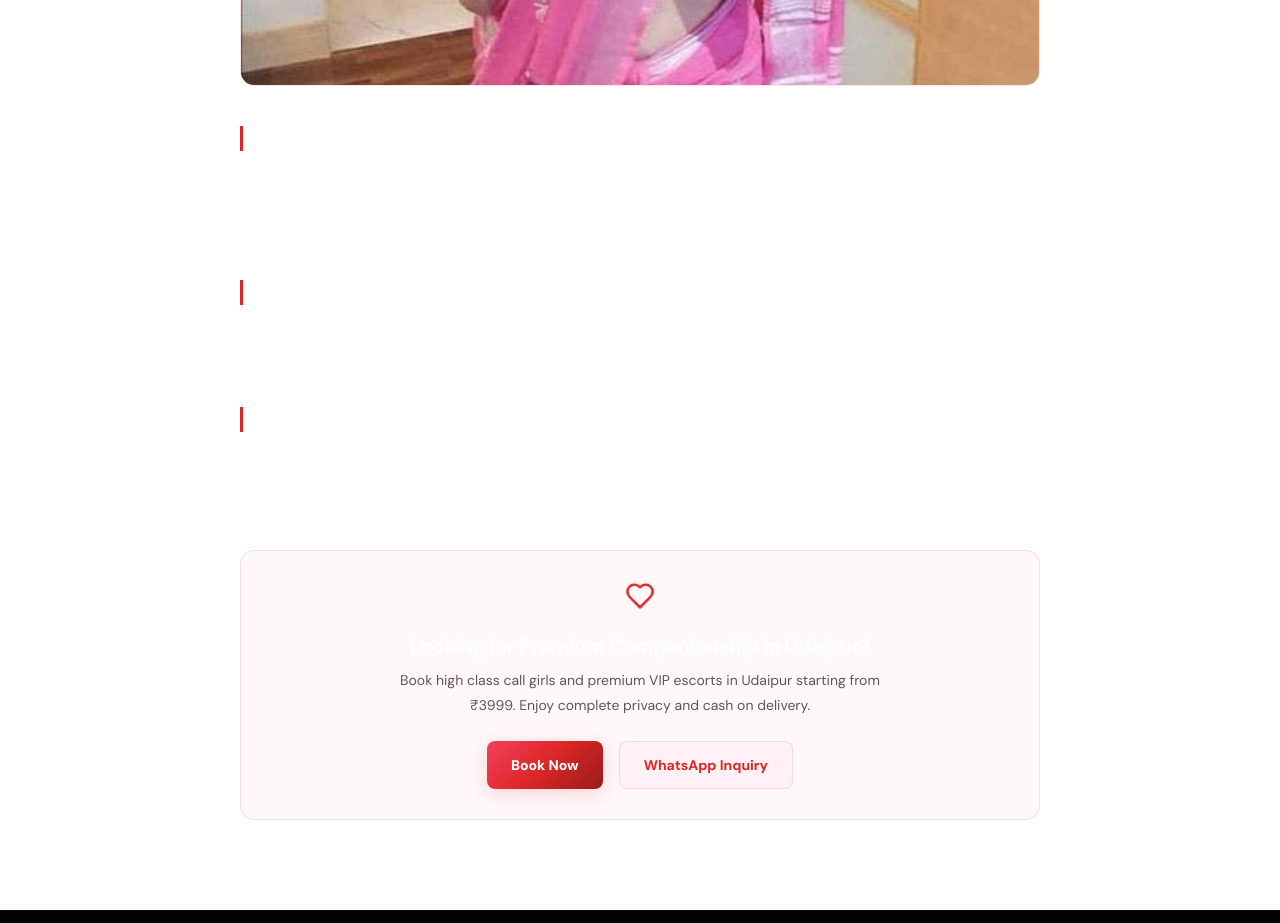
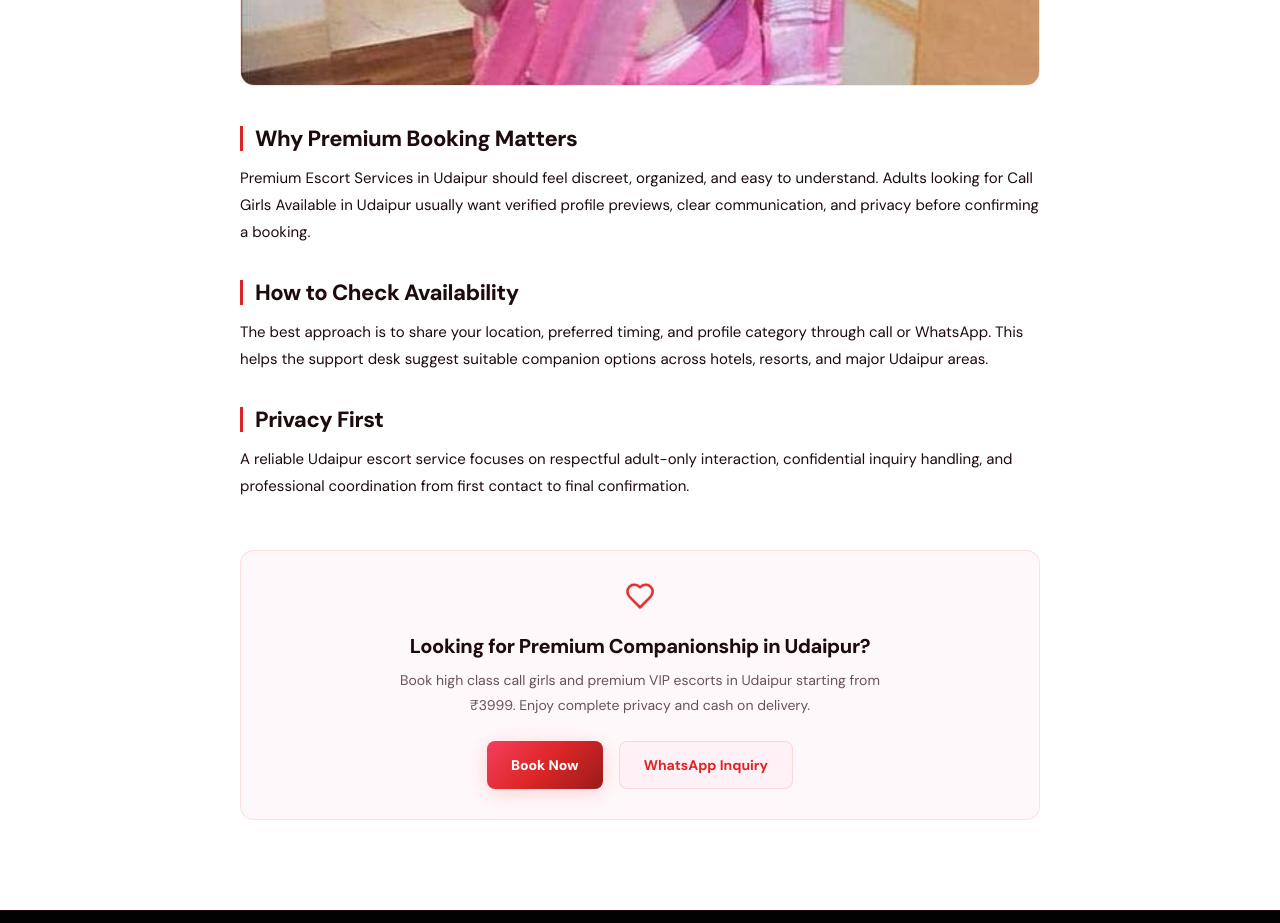
Before and after one commit to udaipuresorthub-del/velvet-affair, a Next.js app: page /blog/premium-escort-services-udaipur-booking-guide in a window 1280 px wide. Shown: the part 840-1763 px from the top of the page. Built offline with nearby package versions, Linux system fonts and the light colour scheme.

Commit message:
Fix white-on-white text readability issues, remove logo graphic emblem (text only logo), and update favicon to circular letter U

```diff
--- a/src/app/blog/[slug]/page.tsx
+++ b/src/app/blog/[slug]/page.tsx
@@ -170,7 +170,7 @@ export default async function BlogPostPage({ params }: Props) {
           </div>
 
           <div className="blog-post-content" style={{
-            color: "rgba(255, 255, 255, 0.85)",
+            color: "var(--ink)",
             fontSize: 16,
             lineHeight: 1.8
           }}>
@@ -178,7 +178,7 @@ export default async function BlogPostPage({ params }: Props) {
               <section key={idx} style={{ marginBottom: 34 }}>
                 <h2 style={{
                   fontSize: 22,
-                  color: "#fff",
+                  color: "var(--ink)",
                   marginBottom: 14,
                   borderLeft: "3px solid var(--gold)",
                   paddingLeft: 12
@@ -197,7 +197,7 @@ export default async function BlogPostPage({ params }: Props) {
             textAlign: "center"
           }}>
             <Heart size={30} className="icon-pulse gold-text" style={{ margin: "0 auto 16px" }} />
-            <h3 style={{ color: "#fff", fontSize: 20, marginBottom: 10 }}>Looking for Premium Companionship in Udaipur?</h3>
+            <h3 style={{ color: "var(--ink)", fontSize: 20, marginBottom: 10 }}>Looking for Premium Companionship in Udaipur?</h3>
             <p style={{ fontSize: 14, color: "var(--muted)", marginBottom: 24, maxWidth: 500, marginInline: "auto" }}>
               Book high class call girls and premium VIP escorts in Udaipur starting from ₹3999. Enjoy complete privacy and cash on delivery.
             </p>
--- a/src/app/blog/page.tsx
+++ b/src/app/blog/page.tsx
@@ -111,8 +111,8 @@ export default function BlogListingPage() {
                     <Calendar size={12} />
                     <span>{post.publishDate}</span>
                   </div>
-                  <h3 style={{ fontSize: 18, color: "#fff", marginBottom: 12, lineHeight: 1.3 }}>
-                    <Link href={`/blog/${post.slug}`} style={{ color: "#fff" }} className="hover-gold">
+                  <h3 style={{ fontSize: 18, color: "var(--ink)", marginBottom: 12, lineHeight: 1.3 }}>
+                    <Link href={`/blog/${post.slug}`} style={{ color: "var(--ink)" }} className="hover-gold">
                       {post.title}
                     </Link>
                   </h3>
--- a/src/app/globals.css
+++ b/src/app/globals.css
@@ -268,7 +268,7 @@ h1 {
 h2 {
   font-size: clamp(26px, 3.8vw, 38px);
   margin-bottom: 16px;
-  color: #fff;
+  color: var(--ink);
 }
 
 h3 {
@@ -280,7 +280,7 @@ h3 {
 h4 {
   font-size: 17px;
   margin-bottom: 8px;
-  color: #fff;
+  color: var(--ink);
 }
 
 p {
@@ -829,9 +829,9 @@ button.gold:hover {
 
 .feature-block-card h3 {
   font-size: 17px;
-  color: #fff;
+  color: var(--ink);
   margin-bottom: 14px;
-  border-bottom: 1px solid rgba(255, 255, 255, 0.05);
+  border-bottom: 1px solid var(--line);
   padding-bottom: 8px;
 }
 
@@ -854,7 +854,7 @@ button.gold:hover {
   gap: 6px;
   font-size: 13px;
   font-weight: 600;
-  color: rgba(255, 255, 255, 0.95);
+  color: var(--ink);
 }
 
 .minimal-bullet-list li svg {
@@ -868,7 +868,7 @@ button.gold:hover {
 }
 
 .editorial-block h3 {
-  color: #fff;
+  color: var(--ink);
   font-size: 20px;
   margin-bottom: 14px;
 }
@@ -1038,7 +1038,7 @@ button.gold:hover {
   padding: 18px 24px;
   font-weight: 700;
   font-size: 15px;
-  color: #fff;
+  color: var(--ink);
   cursor: pointer;
   list-style: none;
   display: flex;
@@ -1064,8 +1064,8 @@ button.gold:hover {
 
 .faq-content-v2 {
   padding: 0 24px 20px;
-  border-top: 1px solid rgba(255, 255, 255, 0.03);
-  background: rgba(0, 0, 0, 0.15);
+  border-top: 1px solid var(--line);
+  background: rgba(220, 38, 38, 0.02);
 }
 
 .faq-content-v2 p {
@@ -1093,7 +1093,7 @@ button.gold:hover {
   padding: 20px;
   border-radius: 0 8px 8px 0;
   font-size: 14px;
-  color: rgba(255, 255, 255, 0.9);
+  color: var(--ink);
   line-height: 1.6;
   margin-top: 30px;
 }
@@ -1171,7 +1171,7 @@ button.gold:hover {
 .checkbox-text {
   font-size: 13px;
   font-weight: 500;
-  color: rgba(255, 255, 255, 0.8);
+  color: var(--muted);
 }
 
 .status-notice-v2 {
@@ -2065,7 +2065,7 @@ button.gold:hover {
 
 .blog-post-content p {
   margin-bottom: 24px;
-  color: rgba(255, 255, 255, 0.85);
+  color: var(--ink);
   font-size: 15px;
   line-height: 1.8;
 }
--- a/src/app/page.tsx
+++ b/src/app/page.tsx
@@ -458,8 +458,8 @@ export default function Home() {
                       <CalendarCheck size={12} />
                       <span>{post.publishDate}</span>
                     </div>
-                    <h3 style={{ fontSize: 18, color: "#fff", marginBottom: 12, lineHeight: 1.3 }}>
-                      <Link href={`/blog/${post.slug}`} style={{ color: "#fff" }} className="hover-gold">
+                    <h3 style={{ fontSize: 18, color: "var(--ink)", marginBottom: 12, lineHeight: 1.3 }}>
+                      <Link href={`/blog/${post.slug}`} style={{ color: "var(--ink)" }} className="hover-gold">
                         {post.title}
                       </Link>
                     </h3>
```
Also changed, not shown: public/favicon.svg, public/logo.svg.
